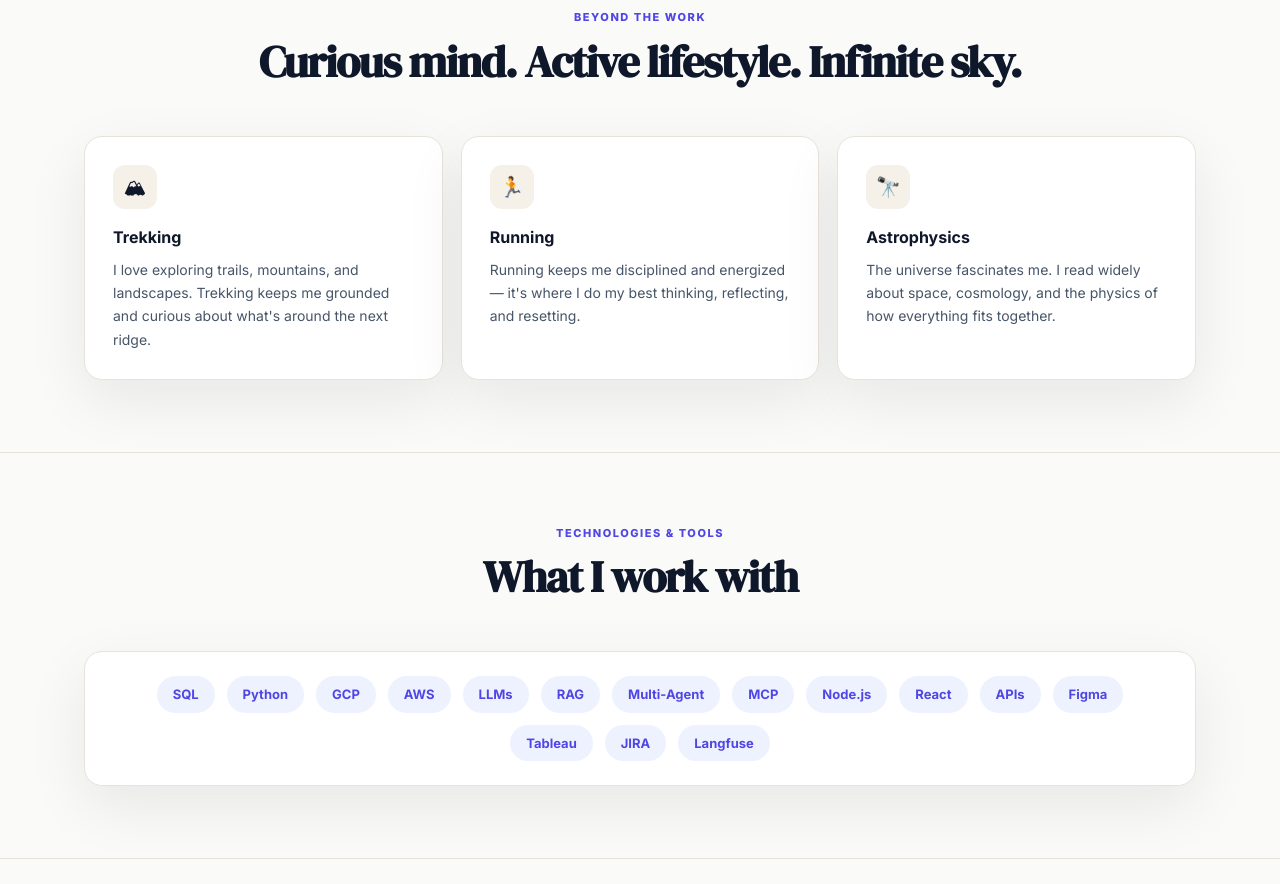
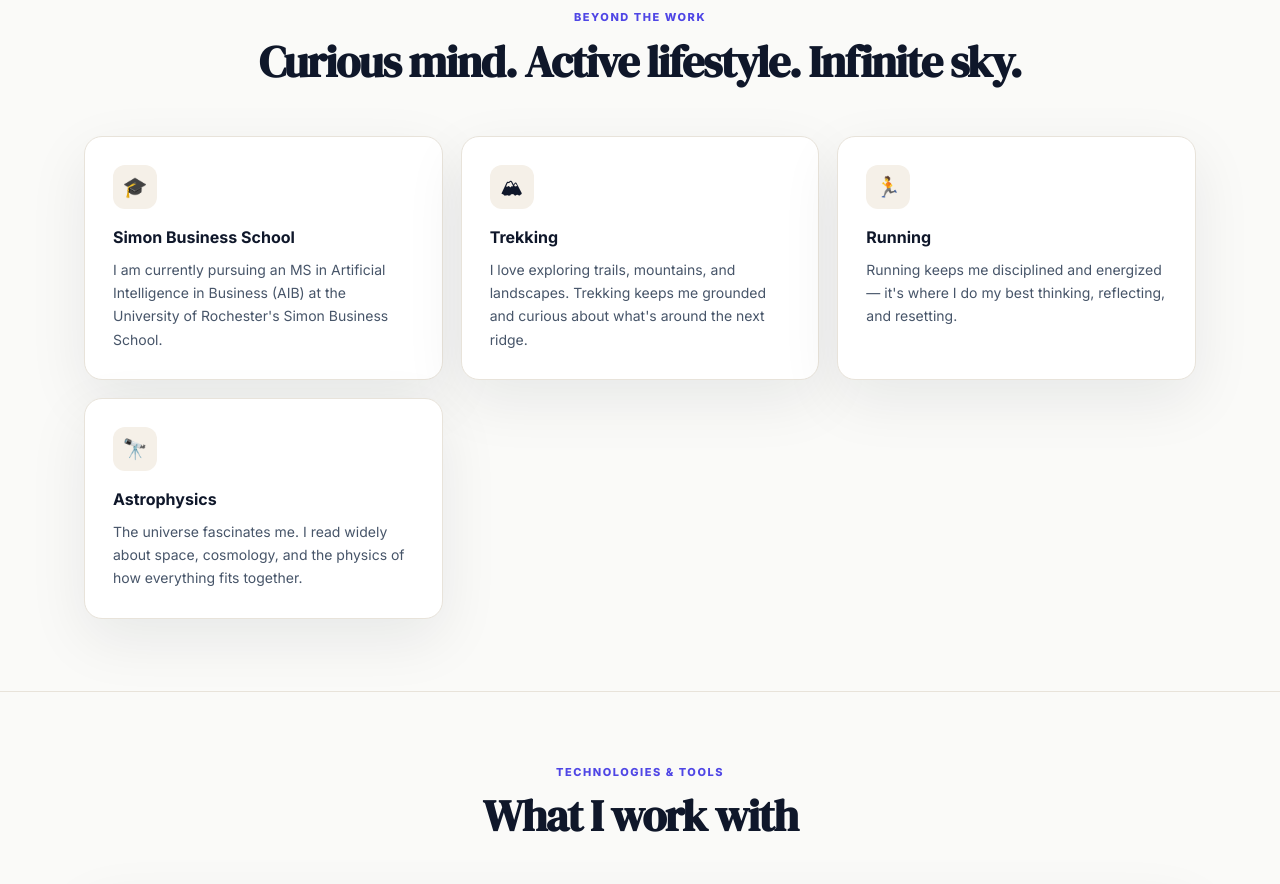
Before and after one commit to bistvinayak/vinayakbist-portfolio, a plain HTML site: page index.html in a window 1280 px wide. Shown: the part 2860-3744 px from the top of the page. Drawn offline with Linux system fonts and the light colour scheme; files whose address does not match are found by name.

Commit message:
Add Simon Business School to About section

```diff
--- a/index.html
+++ b/index.html
@@ -565,6 +565,11 @@
       </div>
       <div class="interests">
         <article class="interest">
+          <div class="interest-icon">🎓</div>
+          <h3>Simon Business School</h3>
+          <p>I am currently pursuing an MS in Artificial Intelligence in Business (AIB) at the University of Rochester's Simon Business School.</p>
+        </article>
+        <article class="interest">
           <div class="interest-icon">🏔</div>
           <h3>Trekking</h3>
           <p>I love exploring trails, mountains, and landscapes. Trekking keeps me grounded and curious about what's around the next ridge.</p>
```
